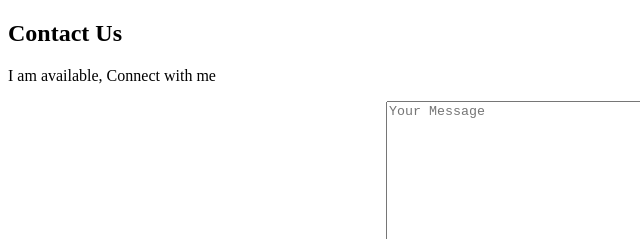
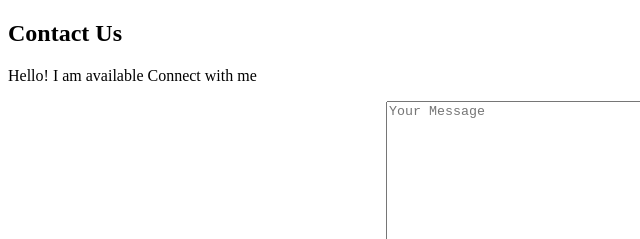
Before and after one commit to AishaShido/shido, a plain HTML site: page Portfolio/form.html in a window 1280 px wide. Shown: the top 239 px of the page, 0-640 px from the left. Drawn offline with Linux system fonts and the light colour scheme; a web font is replaced by a local one.

Commit message:
Update form.html

```diff
--- a/Portfolio/form.html
+++ b/Portfolio/form.html
@@ -16,7 +16,7 @@
     <section class="contact">
         <div class="contact-form">
             <h1>Contact <span>Us</span></h1>
-            <p>I am available, Connect with me</p>
+            <p>Hello! I am available Connect with me</p>
                <form action="https://formsubmit.co/aishashido@gmail.com" method="POST" />
             <form action="">
                 <input type="" placeholder="Your Name" required>
```
